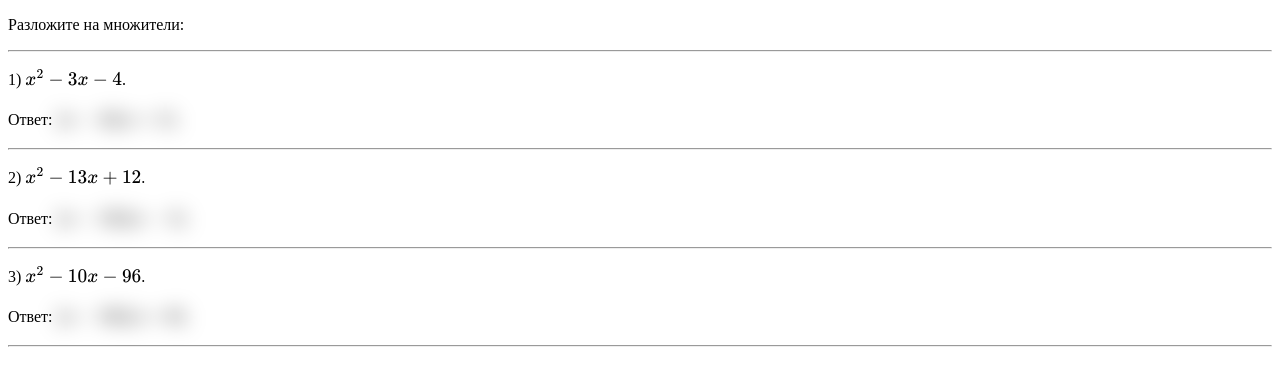
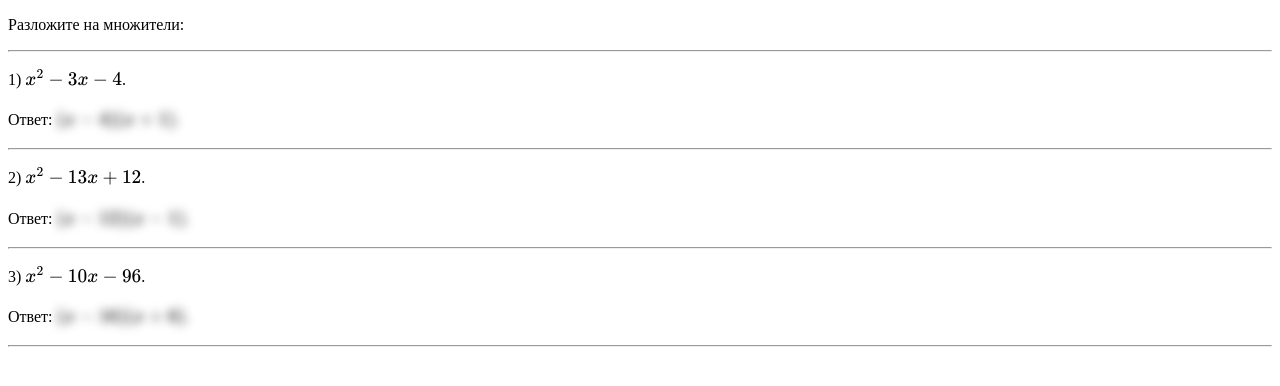
Before and after one commit to igorlsemenov/algebra, a Jekyll site: the page built from 1.md, in a window 1280 px wide. Shown: the top 386 px of the page. Built offline with Jekyll 4.4.1, drawn with Linux system fonts in a browser that asks for light colours; our own code applies the rules of GitHub Pages for plain Markdown files.

Commit message:
Update default.html

```diff
--- a/_layouts/default.html
+++ b/_layouts/default.html
@@ -32,7 +35,7 @@
     </script>
     <style>
       .answer {
-        filter: blur(10px);
+        filter: blur(5px);
       }
     </style>
   </head>
```
Also changed, not shown: other parts of _layouts/default.html (+3 -0 lines).
